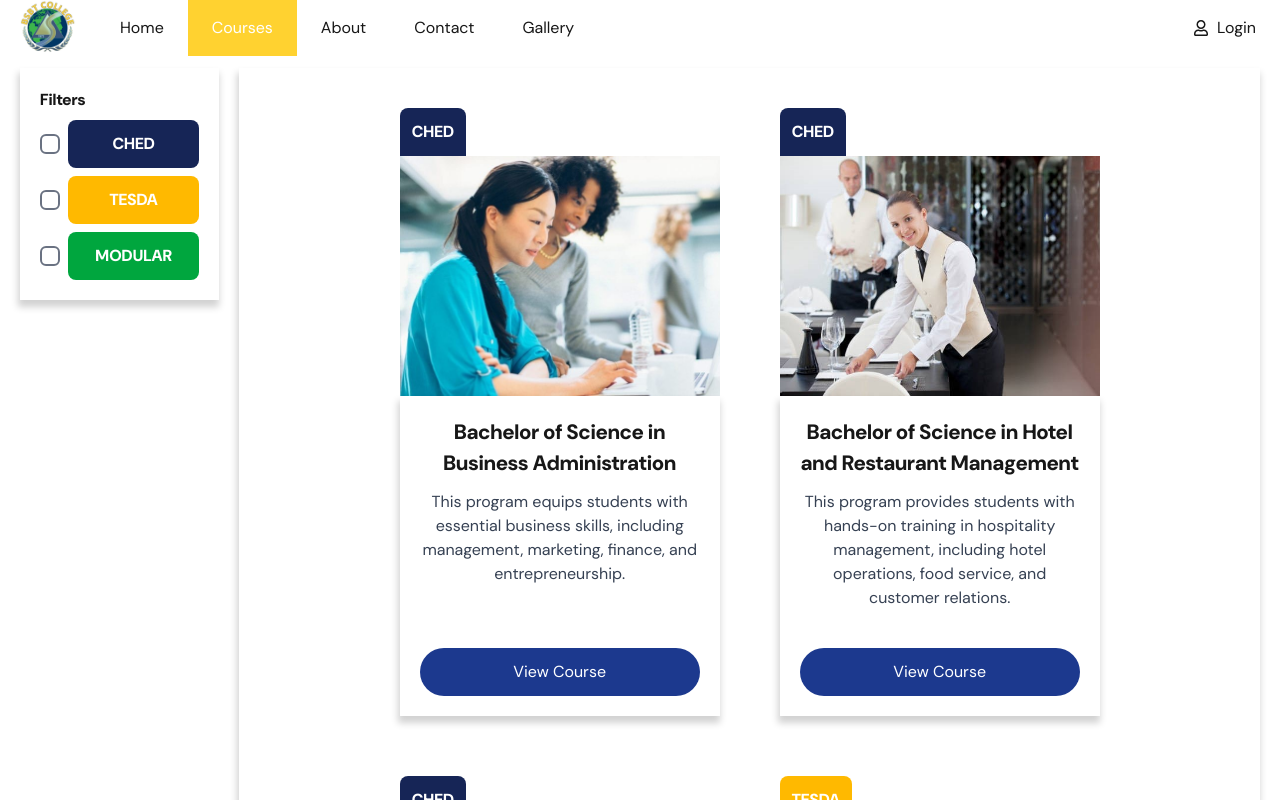
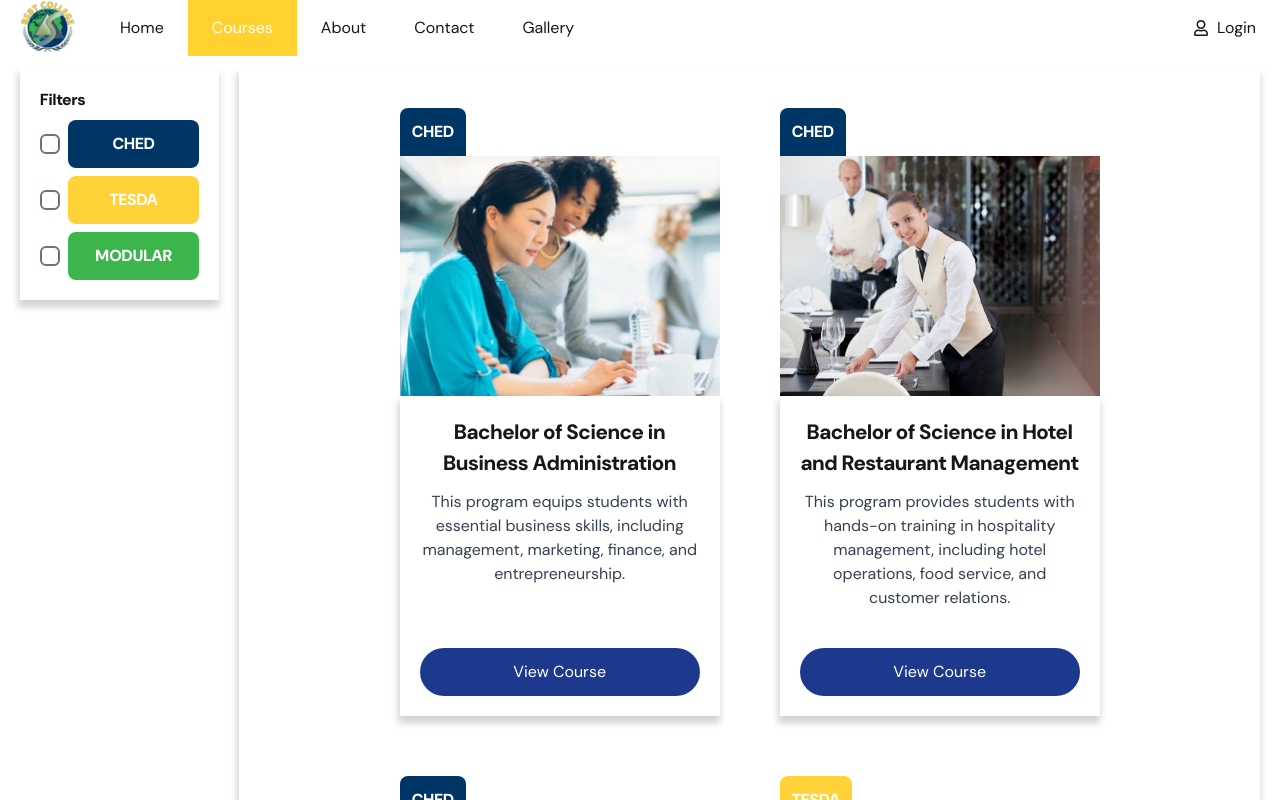
Before and after one commit to kdamiiii/personal-project, a Next.js app in the folder frontend/: page /courses in a window 1280 px wide. Shown: the top 800 px of the page. Built offline with nearby package versions, Linux system fonts and the light colour scheme.

Commit message:
Changed badge colors to match logo colors

```diff
--- a/frontend/src/constants/courses.ts
+++ b/frontend/src/constants/courses.ts
@@ -224,7 +224,7 @@ type CategoryColorType = {
 };
 
 export const CATEGORY_COLOR: CategoryColorType = {
-  CHED: "bg-blue-950",
-  TESDA: "bg-amber-400",
-  MODULAR: "bg-green-600",
+  CHED: "bg-[#003665]",
+  TESDA: "bg-[#ffd239]",
+  MODULAR: "bg-[#3cb54c]",
 };
```
